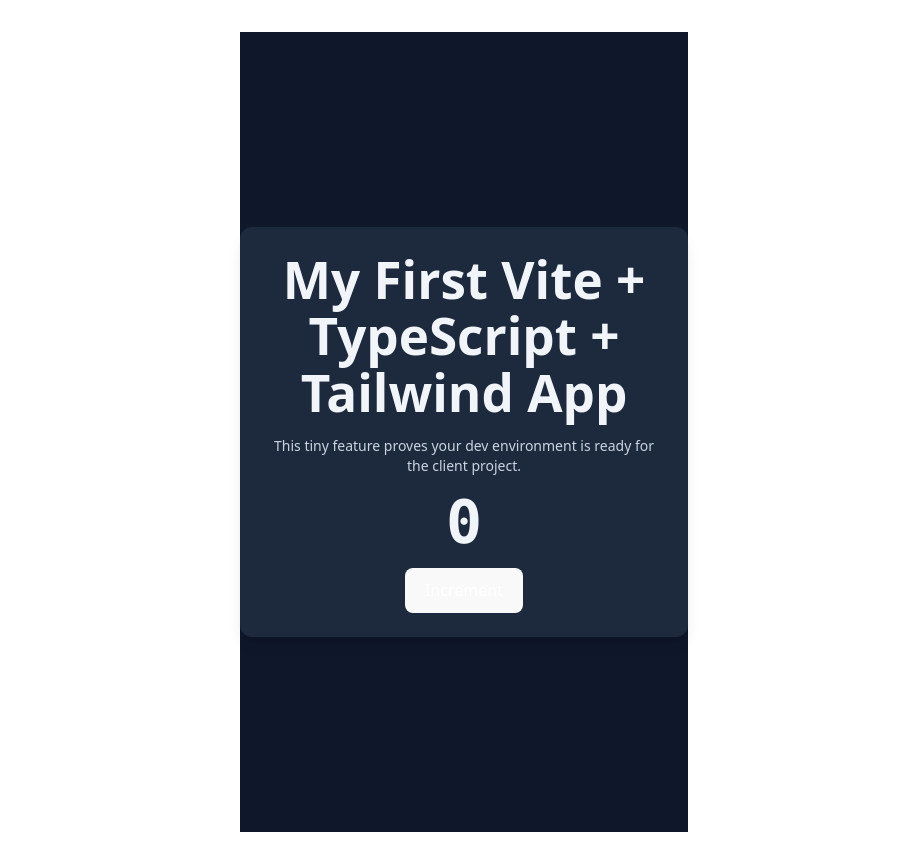
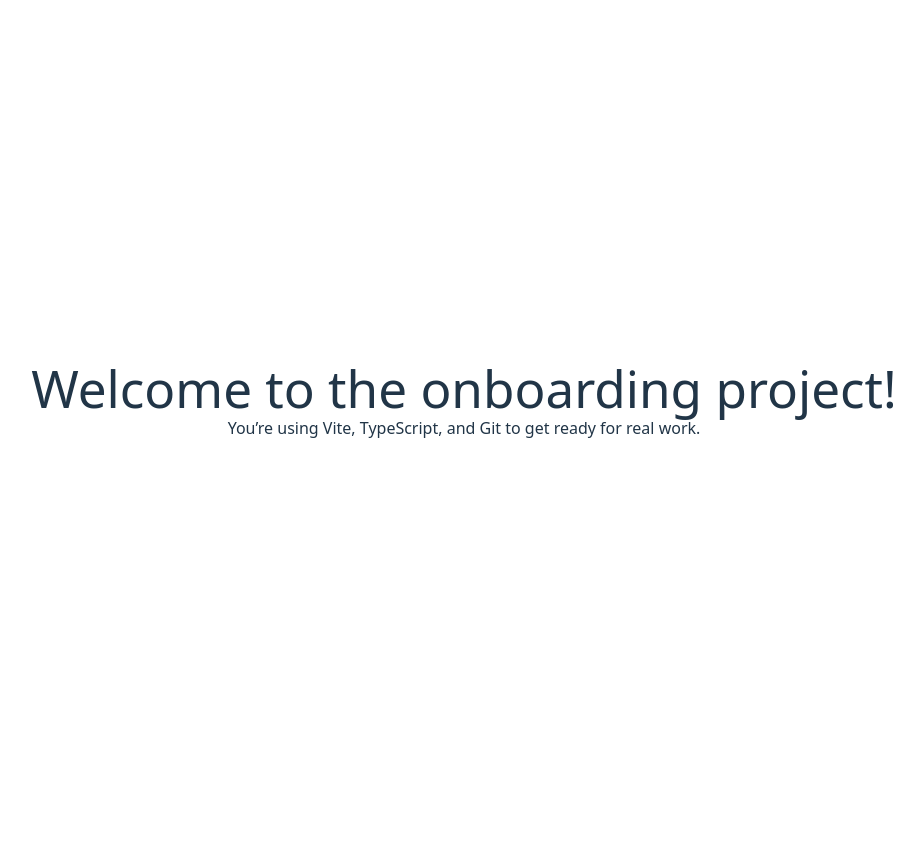
Before and after one commit to jadiennejenson/ts-intro-vite, a React (Vite) app: page / in a window 1280 px wide. Shown: the whole page, without its empty margins (176-1100 px from the left). After the commit the page ends 800 px from the top, so only its background shows below. Built offline with nearby package versions, Linux system fonts and the light colour scheme.

Commit message:
new additions

```diff
--- a/src/App.tsx
+++ b/src/App.tsx
@@ -1,35 +1,12 @@
-import { useState } from 'react'
 import './App.css'
 
 function App() {
-  const [count, setCount] = useState(0)
-
-  const handleIncrement = () => {
-    setCount(count + 1)
-  }
-
   return (
-    <div className="min-h-screen flex items-center justify-center bg-slate-900 text-slate-100">
-      <div className="max-w-md w-full bg-slate-800 rounded-xl shadow-lg p-6">
-        <h1 className="text-2xl font-bold mb-4 text-center">
-          My First Vite + TypeScript + Tailwind App
-        </h1>
-        <p className="mb-4 text-sm text-slate-300 text-center">
-          This tiny feature proves your dev environment is ready for the client project.
-        </p>
-        <div className="flex flex-col items-center gap-4">
-          <div className="text-6xl font-mono font-semibold">{count}</div>
-          <button
-            type="button"
-            onClick={handleIncrement}
-            className="px-4 py-2 rounded-lg bg-emerald-500 hover:bg-emerald-600 active:bg-emerald-700 transition-colors text-white font-medium"
-          >
-            Increment
-          </button>
-        </div>
-      </div>
+    <div>
+      <h1>Welcome to the onboarding project!</h1>
+      <p>You’re using Vite, TypeScript, and Git to get ready for real work.</p>
     </div>
-  )
+  );
 }
 
 
```
